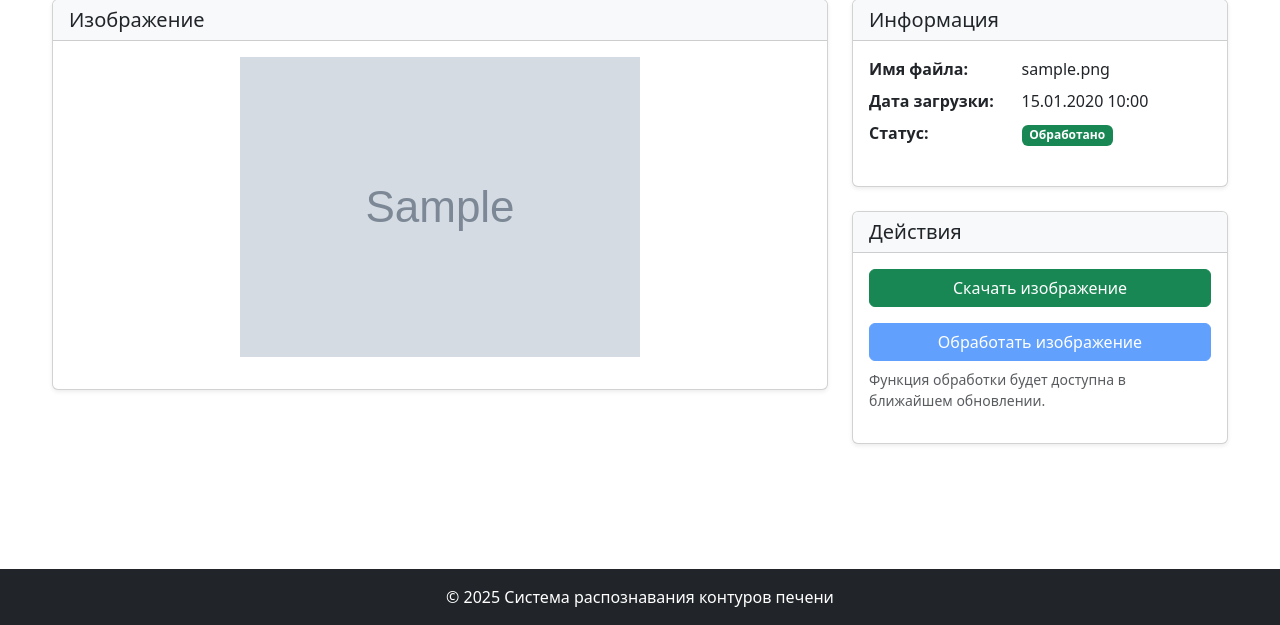
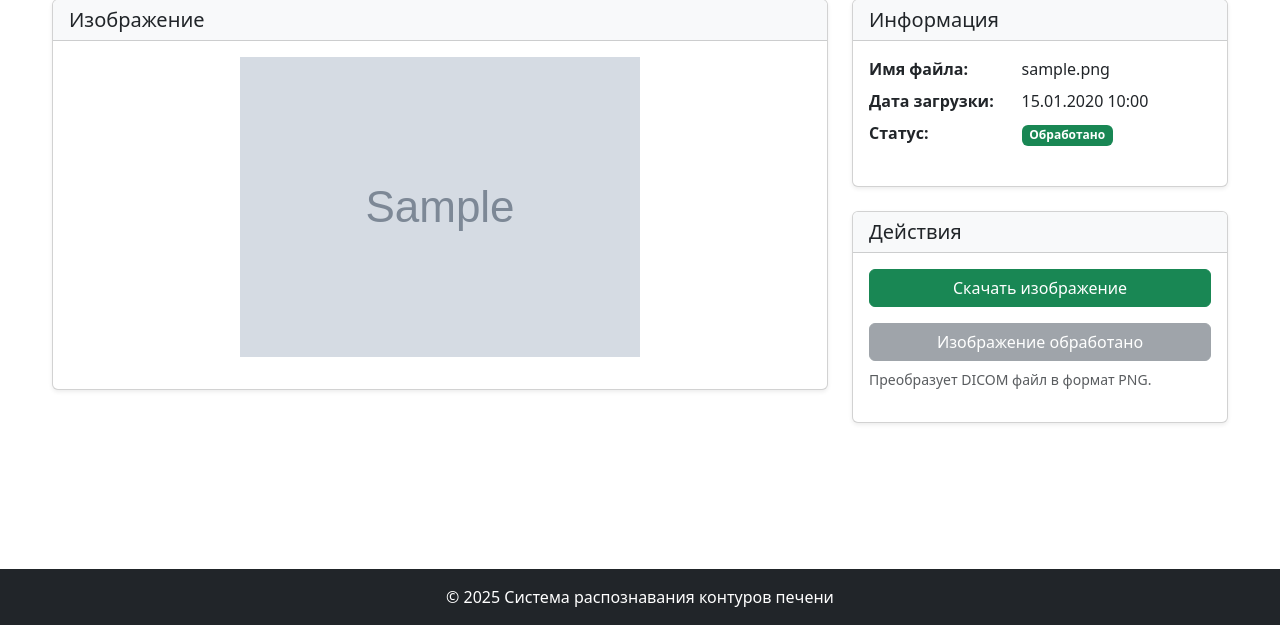
Before and after one commit to dander818/liver-contour-detection, a Django app: page /images/1/ in a window 1280 px wide. Shown: the part 175-800 px from the top of the page. Run offline with Django 4.2, Linux system fonts and the light colour scheme; a user stored in the database is signed in; tables that the repository leaves empty hold one stand-in row (values such as "Sample post"); grey boxes marked "Sample" are stand-in pictures.

Commit message:
Добавление функционала конвертации DICOM в PNG

```diff
--- a/images/urls.py
+++ b/images/urls.py
@@ -6,4 +6,5 @@ urlpatterns = [
     path('images/upload/', views.image_upload, name='image_upload'),
     path('images/<int:image_id>/', views.image_detail, name='image_detail'),
     path('images/<int:image_id>/delete/', views.image_delete, name='image_delete'),
+    path('images/<int:image_id>/process/', views.process_image, name='process_image'),
 ]
--- a/images/views.py
+++ b/images/views.py
@@ -1,8 +1,11 @@
 from django.shortcuts import render, redirect, get_object_or_404
 from django.contrib.auth.decorators import login_required
 from django.contrib import messages
+from django.conf import settings
+from django.http import HttpResponseBadRequest
 from .forms import ImageUploadForm
 from .models import Image
+from .utils import dcm_to_png  # Импортируем нашу утилиту
 import os
 
 # Create your views here.
@@ -43,3 +46,47 @@ def image_delete(request, image_id):
         messages.success(request, 'Изображение успешно удалено!')
         return redirect('image_list')
     return render(request, 'images/image_confirm_delete.html', {'image': image})
+
+@login_required
+def process_image(request, image_id):
+    if request.method != 'POST':
+        return HttpResponseBadRequest("Only POST requests are allowed")
+
+    image = get_object_or_404(Image, id=image_id, user=request.user)
+
+    # Проверяем, что файл существует
+    if not image.image or not os.path.exists(image.image.path):
+        messages.error(request, "Исходный файл изображения не найден.")
+        return redirect('image_detail', image_id=image_id)
+
+    dcm_path = image.image.path
+
+    # Создаем путь для PNG файла в той же директории
+    png_filename = os.path.splitext(os.path.basename(dcm_path))[0] + ".png"
+    png_path = os.path.join(os.path.dirname(dcm_path), png_filename)
+
+    # Конвертируем DCM в PNG
+    converted_png_path = dcm_to_png(dcm_path, png_path)
+
+    if converted_png_path:
+        # Обновляем ссылку на файл в модели Image
+        # Вычисляем относительный путь от MEDIA_ROOT
+        relative_png_path = os.path.relpath(converted_png_path, settings.MEDIA_ROOT)
+        image.image.name = relative_png_path # Обновляем поле ImageField
+        image.original_filename = png_filename # Обновляем имя файла
+        image.processed = True # Отмечаем как обработанное
+        image.save()
+
+        # Удаляем старый DICOM файл (опционально)
+        # if dcm_path != converted_png_path:
+        #     try:
+        #         os.remove(dcm_path)
+        #         print(f"Removed original DICOM file: {dcm_path}")
+        #     except OSError as e:
+        #         print(f"Error removing original DICOM file {dcm_path}: {e}")
+
+        messages.success(request, f"Изображение успешно преобразовано в PNG: {png_filename}")
+    else:
+        messages.error(request, "Ошибка при преобразовании изображения.")
+
+    return redirect('image_detail', image_id=image_id)
--- a/requirements.txt
+++ b/requirements.txt
@@ -3,3 +3,5 @@ Pillow==11.1.0
 gunicorn==21.2.0
 whitenoise==6.6.0
 dj-database-url==2.1.0
+pydicom==2.4.4
+numpy==1.26.4
--- a/templates/images/image_detail.html
+++ b/templates/images/image_detail.html
@@ -61,8 +61,16 @@
             <div class="card-body">
                 <div class="d-grid">
                     <a href="{{ image.image.url }}" class="btn btn-success mb-3" download="{{ image.original_filename }}">Скачать изображение</a>
-                    <a href="#" class="btn btn-primary mb-2 disabled">Обработать изображение</a>
-                    <p class="small text-muted">Функция обработки будет доступна в ближайшем обновлении.</p>
+
+                    {% if not image.processed %}
+                    <form action="{% url 'process_image' image.id %}" method="post">
+                        {% csrf_token %}
+                        <button type="submit" class="btn btn-primary w-100 mb-2">Обработать изображение (DCM в PNG)</button>
+                    </form>
+                    {% else %}
+                    <button type="button" class="btn btn-secondary w-100 mb-2" disabled>Изображение обработано</button>
+                    {% endif %}
+                    <p class="small text-muted">Преобразует DICOM файл в формат PNG.</p>
                 </div>
             </div>
         </div>
```
Also changed, not shown: images/utils.py (added, +37 -0 lines).
